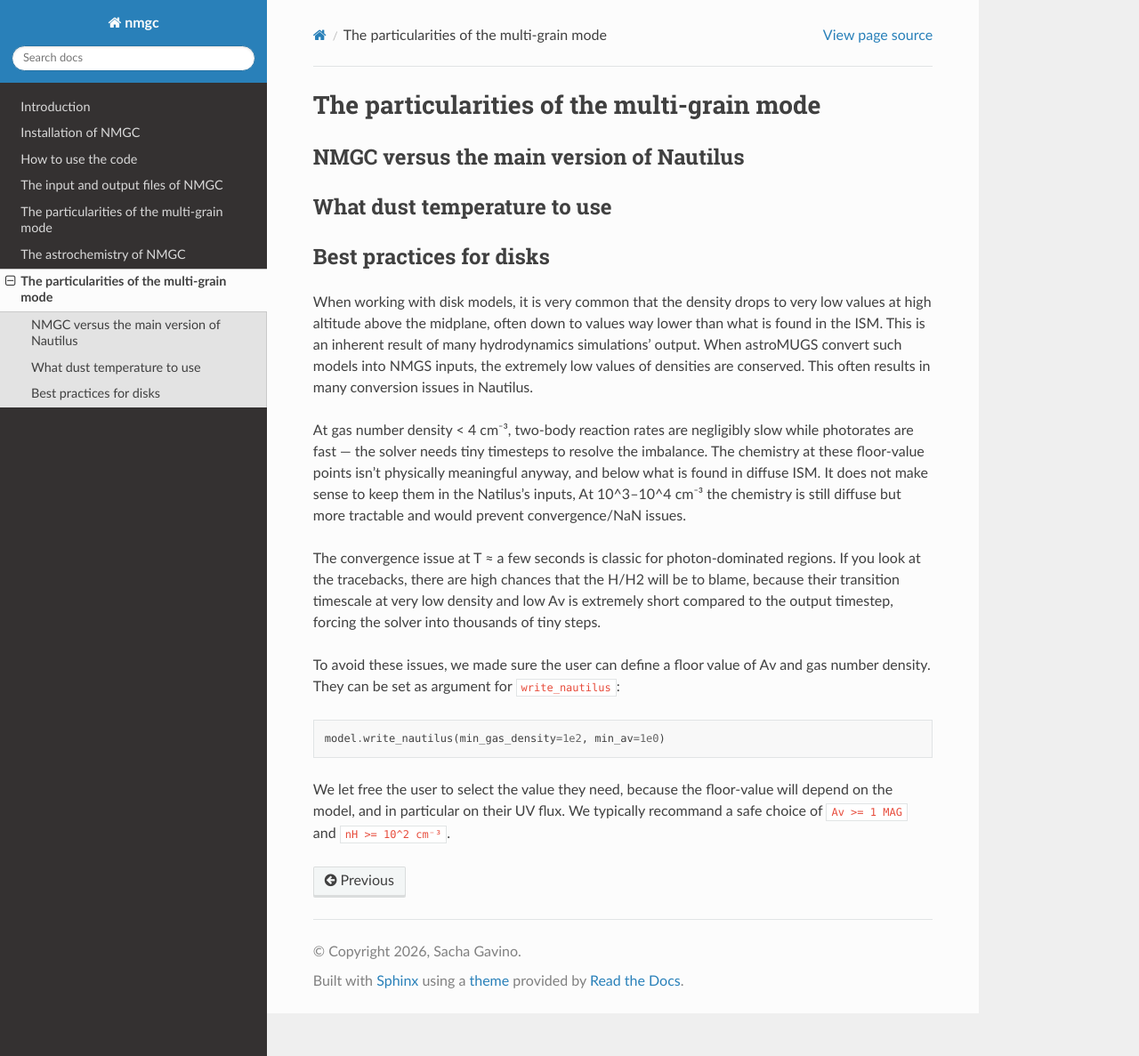
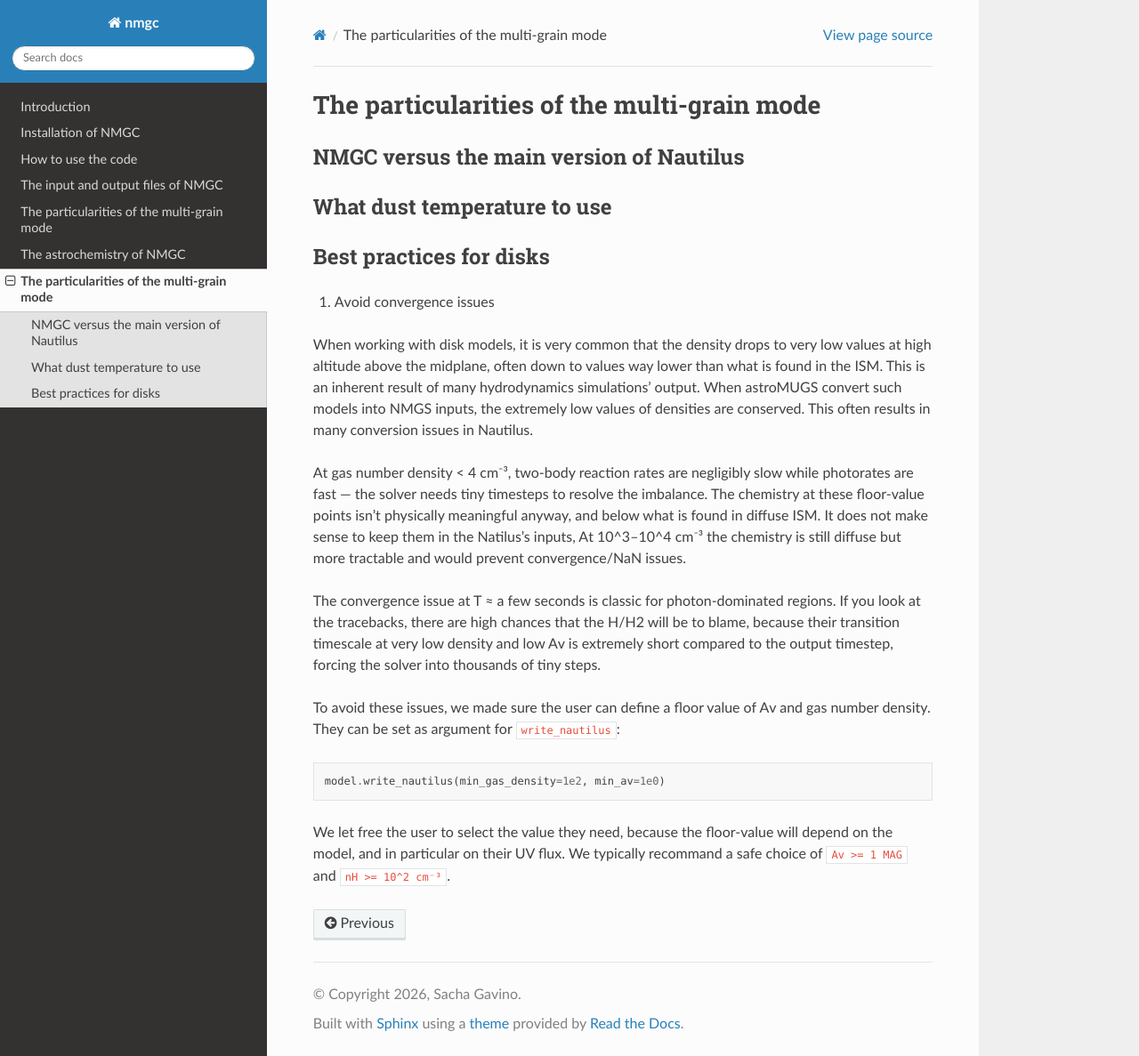
Before and after one commit to sachagavino/nmgc-2.0, a Sphinx documentation site: the page built from docs/source/particularities.rst, in a window 1280 px wide and 1187 px high. Shown: the whole window at 89% size. Built offline with Sphinx 7.4.7 and the Read the Docs theme 3.1.0, drawn with Linux system fonts in a browser that asks for light colours.

Commit message:
added particularities in doc

```diff
--- a/docs/source/particularities.rst
+++ b/docs/source/particularities.rst
@@ -10,6 +10,8 @@ What dust temperature to use
 
 Best practices for disks
 =================
+
+#. Avoid convergence issues
 
 When working with disk models, it is very common that the density drops to very low values at high altitude above the midplane, often
 down to values way lower than what is found in the ISM. This is an inherent result of many hydrodynamics simulations' output.
```
